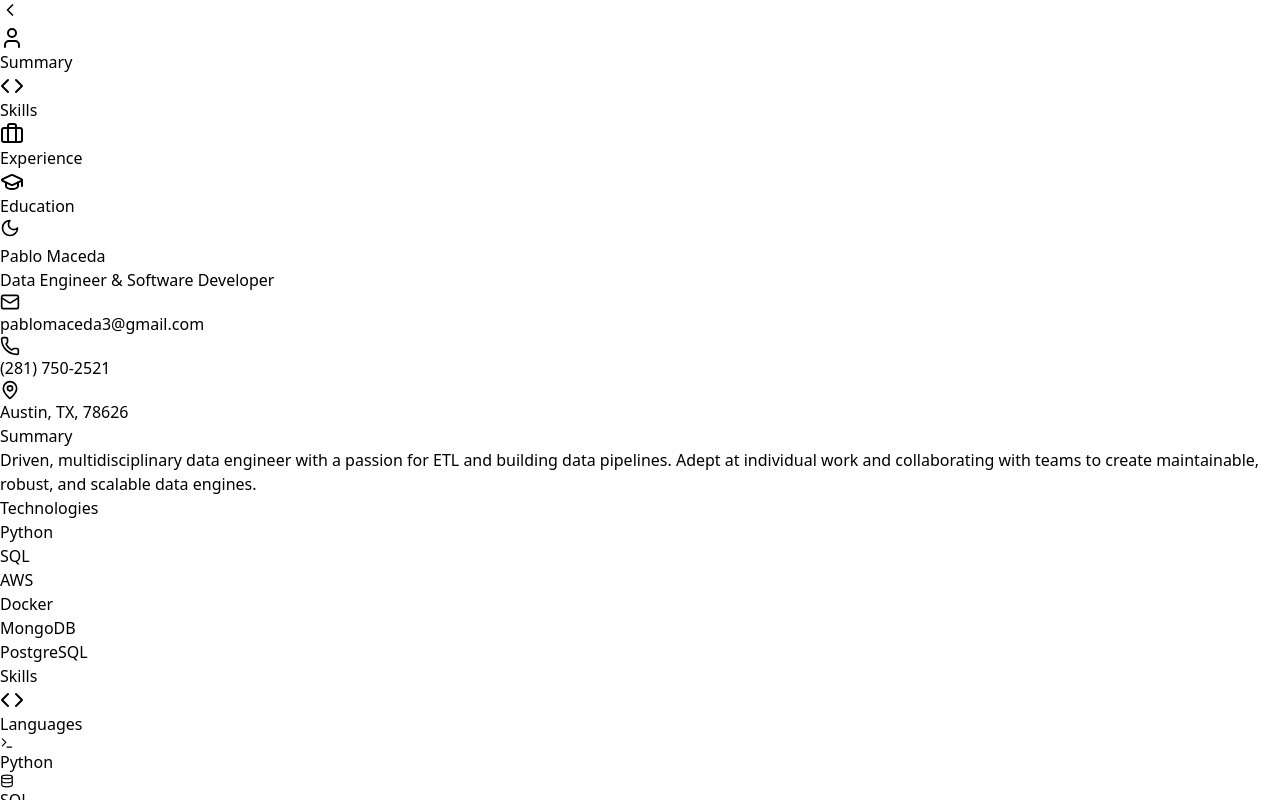
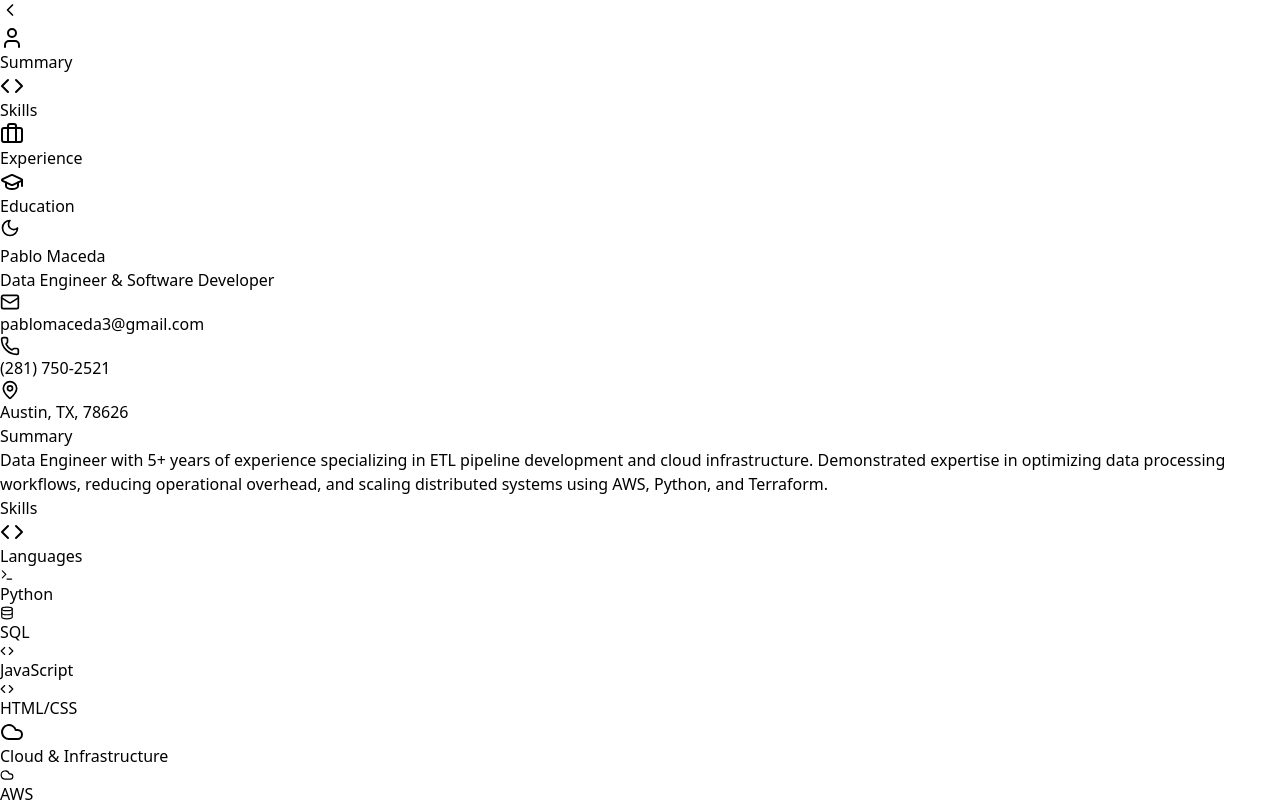
Before and after one commit to pablomaceda3/resume-website, a React (Vite) app: page / in a window 1280 px wide. Shown: the top 800 px of the page. Built offline with nearby package versions, Linux system fonts and the light colour scheme.

Commit message:
Editing summary

```diff
--- a/src/components/Summary/index.jsx
+++ b/src/components/Summary/index.jsx
@@ -2,45 +2,15 @@ import React from 'react';
 import { resumeData } from '../../data/resume';
 
 const Summary = () => {
-  const technologies = [
-    'Python', 'SQL', 'AWS', 'Docker', 'MongoDB', 'PostgreSQL'
-  ];
-
   return (
     <div className="w-full bg-[var(--bg-color)] text-[var(--text-color)] p-12 transition-all duration-500">
       <div className="max-w-4xl mx-auto">
-        {/* Main Summary */}
-        <div className="mb-12">
-          <h2 className="text-3xl font-semibold mb-6 tracking-tight">
-            Summary
-          </h2>
-          <p className="text-xl leading-relaxed text-[var(--secondary-text)]">
-            Driven, multidisciplinary data engineer with a passion for ETL and building data pipelines.
-            Adept at individual work and collaborating with teams to create maintainable, robust, and
-            scalable data engines.
-          </p>
-        </div>
-
-        {/* Technologies */}
-        <div className="space-y-6">
-          <h3 className="text-2xl font-semibold tracking-tight">
-            Technologies
-          </h3>
-
-          <div className="flex flex-wrap gap-3">
-            {technologies.map((tech) => (
-              <div
-                key={tech}
-                className="px-4 py-2 rounded-full bg-[var(--bg-color)] border border-[var(--secondary-text)]
-                            transition-all duration-300 hover:scale-105 hover:border-[var(--icon-color)]"
-              >
-                <span className="text-[var(--text-color)] font-medium">
-                  {tech}
-                </span>
-              </div>
-            ))}
-          </div>
-        </div>
+        <h2 className="text-3xl font-semibold mb-6 tracking-tight">
+          Summary
+        </h2>
+        <p className="text-xl leading-relaxed text-[var(--secondary-text)]">
+          {resumeData.summary}
+        </p>
       </div>
     </div>
   );
--- a/src/data/resume.js
+++ b/src/data/resume.js
@@ -7,7 +7,7 @@ export const resumeData = {
     location: "Austin, TX, 78626",
   },
   summary:
-    "Driven, multidisciplinary data engineer with a passion for ETL and building data pipelines. Adept at individual work and collaborating with teams to create maintainable, robust, and scalable data engines.",
+    "Data Engineer with 5+ years of experience specializing in ETL pipeline development and cloud infrastructure. Demonstrated expertise in optimizing data processing workflows, reducing operational overhead, and scaling distributed systems using AWS, Python, and Terraform.",
   skills: {
     languages: ["Python", "SQL", "JavaScript", "HTML/CSS"],
     cloudInfra: ["AWS", "Terraform", "Docker", "Ansible"],
```
